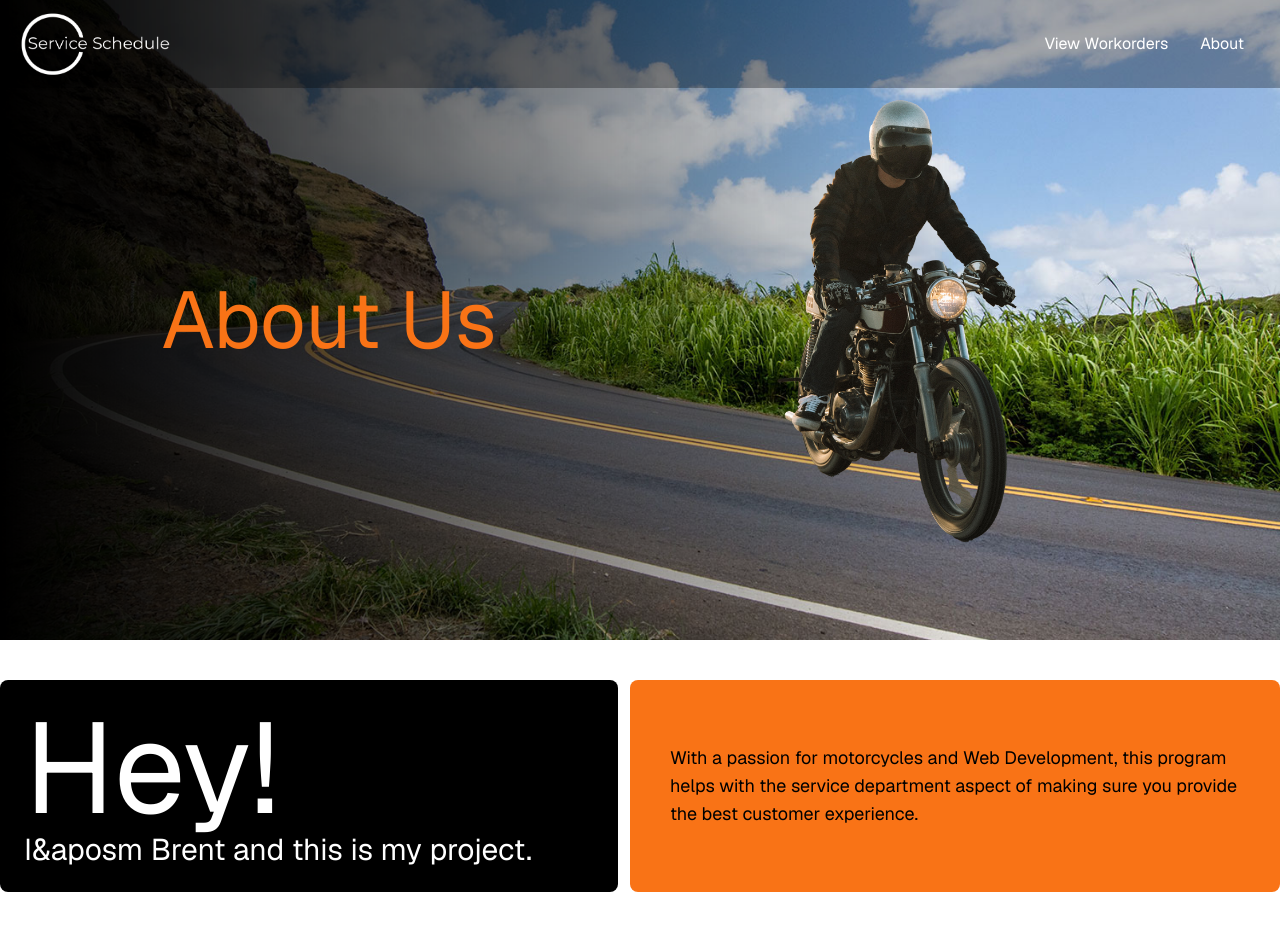
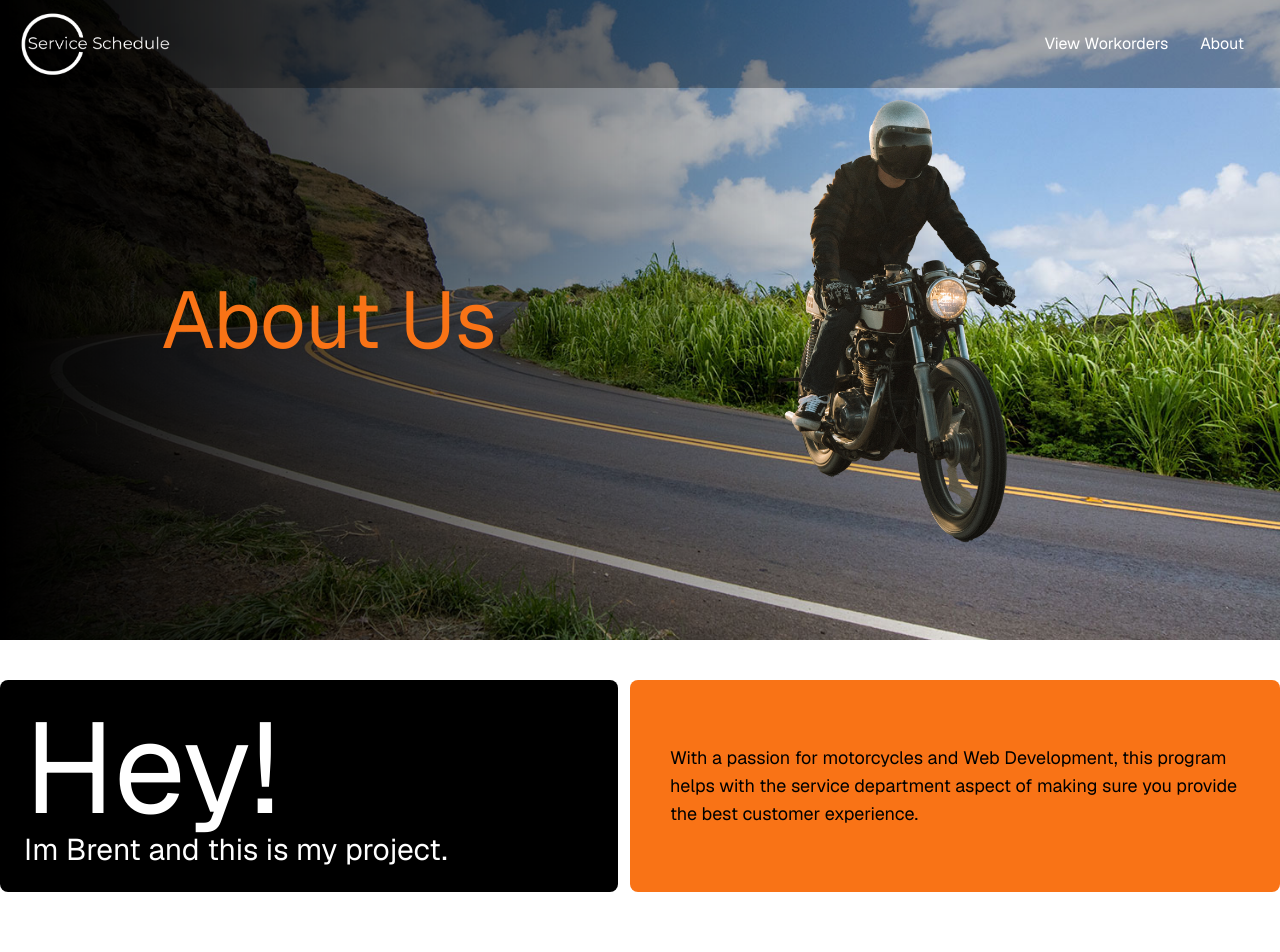
Before and after one commit to bgorwin/service-schedule, a Next.js app: page /about in a window 1280 px wide. Shown: the top 952 px of the page. Built offline with nearby package versions, Linux system fonts and the light colour scheme.

Commit message:
About page apostrophe fix.

```diff
--- a/app/about/page.jsx
+++ b/app/about/page.jsx
@@ -70,7 +70,7 @@ export default function About () {
             <div className="container mx-auto pt-10 pb-10">
                 <div className="flex flex-col md:flex-row lg:flex-row xl:flex-row gap-3">
                     <div className="flex-1 bg-black rounded-lg p-6">
-                        <h1 className="text-2xl md:text-5xl lg:text-9xl text-white">Hey! <span className="block text-5xl md:text-3xl sm:text-2xl">I&aposm Brent and this is my project.</span></h1>
+                        <h1 className="text-2xl md:text-5xl lg:text-9xl text-white">Hey! <span className="block text-5xl md:text-3xl sm:text-2xl">Im Brent and this is my project.</span></h1>
                     </div>
 
                     <div className="flex-1 bg-orange-500 rounded-lg flex items-center justify-center ps-10 pe-10">
```
